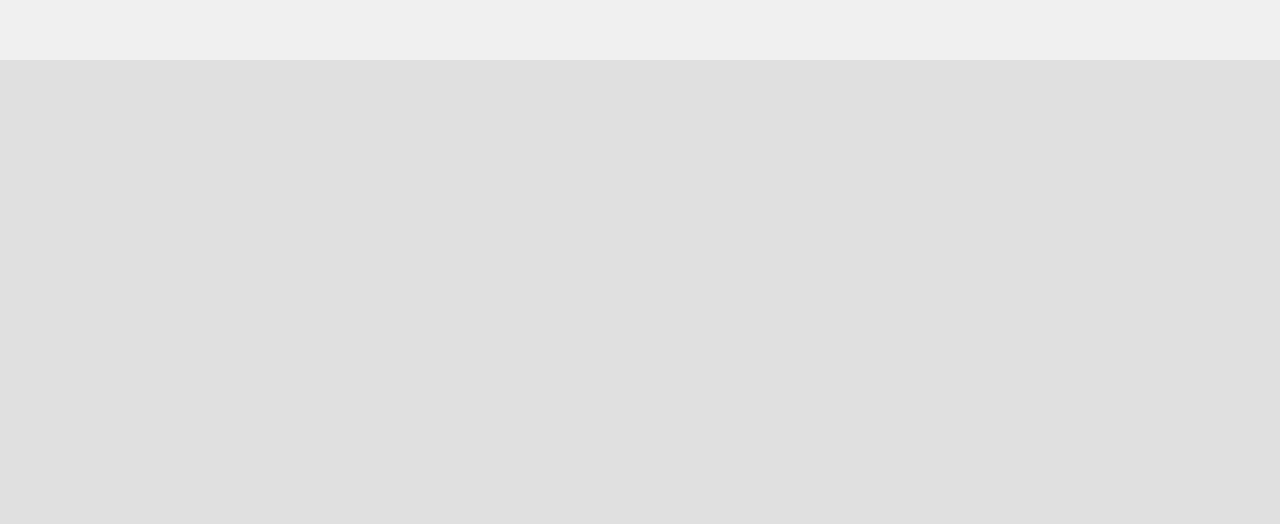
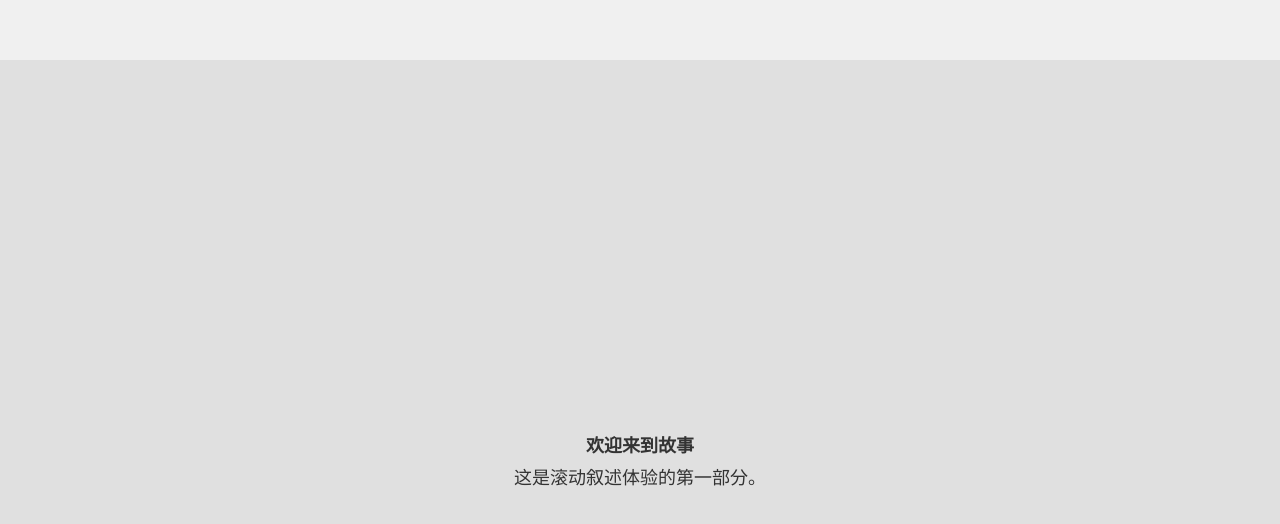
Before and after one commit to fengjianjiang41/VIS_Final_MENews, a plain HTML site: page index.html in a window 1280 px wide. Shown: the part 2340-2864 px from the top of the page. Drawn offline with Linux system fonts and the light colour scheme.

Commit message:
test_jfj_allow_Chinese

```diff
--- a/index.html
+++ b/index.html
@@ -1,10 +1,12 @@
 <!DOCTYPE html>
 <html lang="en">
+<html lang="zh-CN"> <!-- Simplified Chinese -->
 <head>
   <meta charset="UTF-8">
   <meta name="viewport" content="width=device-width, initial-scale=1.0">
   <title>Scrollytelling Template</title>
   <link rel="stylesheet" href="style.css">
+  <link href="https://fonts.googleapis.com/css2?family=Noto+Sans+SC:wght@400;700&display=swap" rel="stylesheet">
 </head>
 <body>
   <div class="scrollytelling-container">
@@ -34,6 +36,10 @@
         <h2>Chapter 3</h2>
         <p>Here comes the 4th page!</p>
       </div> -->
+      <div class="content">
+        <h1>欢迎来到故事</h1>
+        <p>这是滚动叙述体验的第一部分。</p>
+      </div>
     </section>
     <!-- Add more pages as needed -->
   </div>
--- a/style.css
+++ b/style.css
@@ -5,7 +5,7 @@
   }
 
   body {
-    font-family: Arial, sans-serif;
+    font-family: 'Noto Sans SC', 'Microsoft YaHei', 'SimSun', Arial, sans-serif;
     height: 100%;
     overflow-x: hidden;
   }
@@ -35,6 +35,8 @@
 
   h1, h2, p {
     color: #333;
+    line-height: 1.8; /* Chinese text looks better with slightly larger spacing */
+    font-size: 18px;
   }
 
   .page:nth-child(odd) {
```
